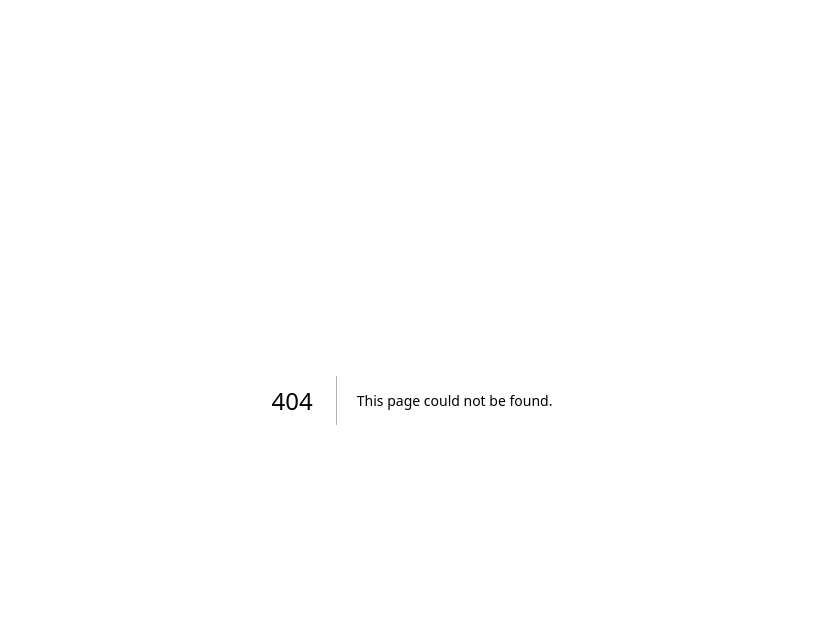
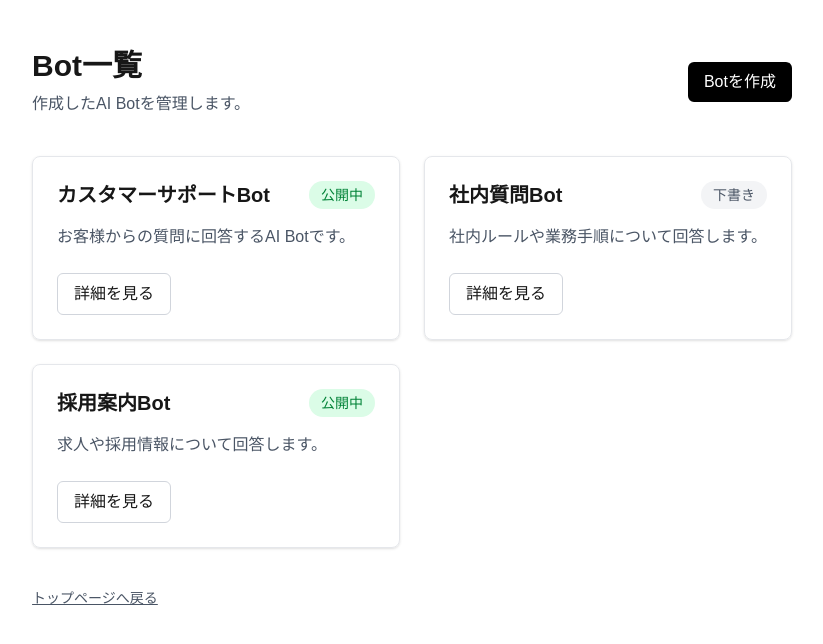
Before and after one commit to stephenkobe3008/ai-bot-studio, a Next.js app: page /bots in a window 1280 px wide. Before the commit this address had no page. Shown: the top 644 px of the page, without its empty margins (228-1051 px from the left). Built offline with nearby package versions, Linux system fonts and the light colour scheme.

Commit message:
feat: add bot list page

```diff
--- /dev/null
+++ b/src/app/bots/page.tsx
@@ -0,0 +1,85 @@
+import Link from "next/link";
+
+type Bot = {
+  id: number;
+  name: string;
+  description: string;
+  status: "公開中" | "下書き";
+};
+
+const bots: Bot[] = [
+  {
+    id: 1,
+    name: "カスタマーサポートBot",
+    description: "お客様からの質問に回答するAI Botです。",
+    status: "公開中",
+  },
+  {
+    id: 2,
+    name: "社内質問Bot",
+    description: "社内ルールや業務手順について回答します。",
+    status: "下書き",
+  },
+  {
+    id: 3,
+    name: "採用案内Bot",
+    description: "求人や採用情報について回答します。",
+    status: "公開中",
+  },
+];
+
+export default function BotsPage() {
+  return (
+    <main className="mx-auto min-h-screen max-w-5xl px-6 py-12">
+      <div className="mb-10 flex items-center justify-between">
+        <div>
+          <h1 className="text-3xl font-bold">Bot一覧</h1>
+
+          <p className="mt-2 text-gray-600">
+            作成したAI Botを管理します。
+          </p>
+        </div>
+
+        <button className="rounded-md bg-black px-4 py-2 text-white">
+          Botを作成
+        </button>
+      </div>
+
+      <div className="grid gap-6 md:grid-cols-2">
+        {bots.map((bot) => (
+          <article
+            key={bot.id}
+            className="rounded-lg border border-gray-200 p-6 shadow-sm"
+          >
+            <div className="mb-4 flex items-start justify-between gap-4">
+              <h2 className="text-xl font-semibold">{bot.name}</h2>
+
+              <span
+                className={
+                  bot.status === "公開中"
+                    ? "rounded-full bg-green-100 px-3 py-1 text-sm text-green-700"
+                    : "rounded-full bg-gray-100 px-3 py-1 text-sm text-gray-600"
+                }
+              >
+                {bot.status}
+              </span>
+            </div>
+
+            <p className="text-gray-600">{bot.description}</p>
+
+            <button className="mt-6 rounded-md border border-gray-300 px-4 py-2">
+              詳細を見る
+            </button>
+          </article>
+        ))}
+      </div>
+
+      <Link
+        href="/"
+        className="mt-10 inline-block text-sm text-gray-600 underline"
+      >
+        トップページへ戻る
+      </Link>
+    </main>
+  );
+}
--- a/src/app/page.tsx
+++ b/src/app/page.tsx
@@ -1,65 +1,20 @@
-import Image from "next/image";
+import Link from "next/link";
 
 export default function Home() {
   return (
-    <div className="flex flex-col flex-1 items-center justify-center bg-zinc-50 font-sans dark:bg-black">
-      <main className="flex flex-1 w-full max-w-3xl flex-col items-center justify-between py-32 px-16 bg-white dark:bg-black sm:items-start">
-        <Image
-          className="dark:invert"
-          src="/next.svg"
-          alt="Next.js logo"
-          width={100}
-          height={20}
-          priority
-        />
-        <div className="flex flex-col items-center gap-6 text-center sm:items-start sm:text-left">
-          <h1 className="max-w-xs text-3xl font-semibold leading-10 tracking-tight text-black dark:text-zinc-50">
-            To get started, edit the page.tsx file.
-          </h1>
-          <p className="max-w-md text-lg leading-8 text-zinc-600 dark:text-zinc-400">
-            Looking for a starting point or more instructions? Head over to{" "}
-            <a
-              href="https://vercel.com/templates?framework=next.js&utm_source=create-next-app&utm_medium=appdir-template-tw&utm_campaign=create-next-app"
-              className="font-medium text-zinc-950 dark:text-zinc-50"
-            >
-              Templates
-            </a>{" "}
-            or the{" "}
-            <a
-              href="https://nextjs.org/learn?utm_source=create-next-app&utm_medium=appdir-template-tw&utm_campaign=create-next-app"
-              className="font-medium text-zinc-950 dark:text-zinc-50"
-            >
-              Learning
-            </a>{" "}
-            center.
-          </p>
-        </div>
-        <div className="flex flex-col gap-4 text-base font-medium sm:flex-row">
-          <a
-            className="flex h-12 w-full items-center justify-center gap-2 rounded-full bg-foreground px-5 text-background transition-colors hover:bg-[#383838] dark:hover:bg-[#ccc] md:w-[158px]"
-            href="https://vercel.com/new?utm_source=create-next-app&utm_medium=appdir-template-tw&utm_campaign=create-next-app"
-            target="_blank"
-            rel="noopener noreferrer"
-          >
-            <Image
-              className="dark:invert"
-              src="/vercel.svg"
-              alt="Vercel logomark"
-              width={16}
-              height={16}
-            />
-            Deploy Now
-          </a>
-          <a
-            className="flex h-12 w-full items-center justify-center rounded-full border border-solid border-black/[.08] px-5 transition-colors hover:border-transparent hover:bg-black/[.04] dark:border-white/[.145] dark:hover:bg-[#1a1a1a] md:w-[158px]"
-            href="https://nextjs.org/docs?utm_source=create-next-app&utm_medium=appdir-template-tw&utm_campaign=create-next-app"
-            target="_blank"
-            rel="noopener noreferrer"
-          >
-            Documentation
-          </a>
-        </div>
-      </main>
-    </div>
+    <main className="flex min-h-screen flex-col items-center justify-center gap-6">
+      <h1 className="text-4xl font-bold">AI Bot Studio</h1>
+
+      <p className="text-gray-600">
+        自分専用のAI Botを作成・管理するアプリ
+      </p>
+
+      <Link
+        href="/bots"
+        className="rounded-md bg-black px-6 py-3 text-white transition hover:bg-gray-700"
+      >
+        Bot一覧を見る
+      </Link>
+    </main>
   );
 }
```
